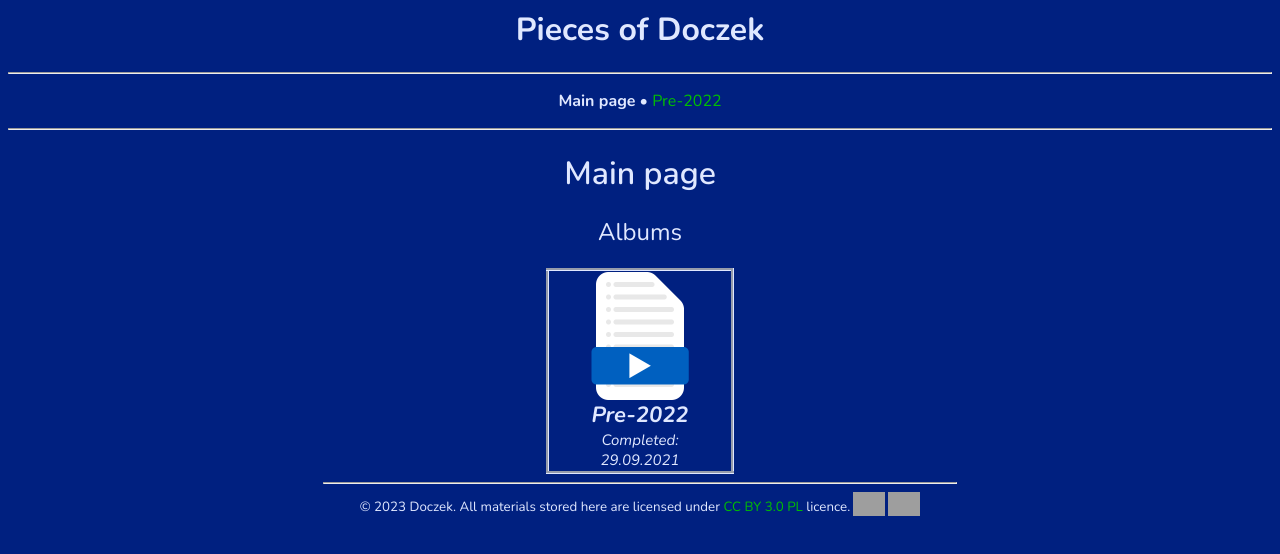
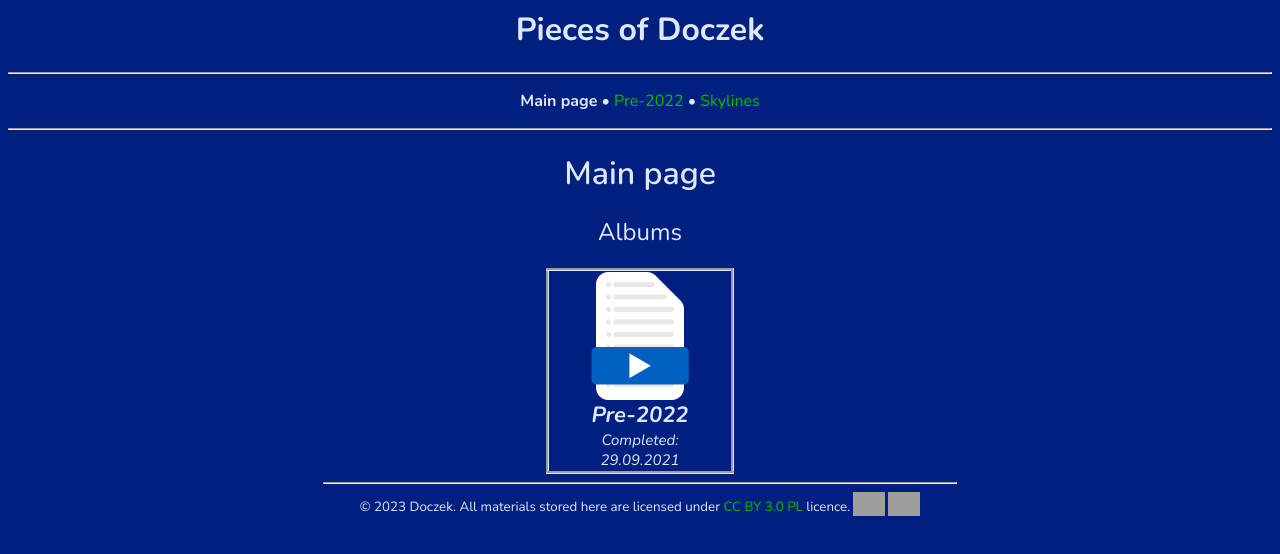
Before and after one commit to Doczek/Utworki, a plain HTML site: page index.htm in a window 1280 px wide. Drawn offline with nearby package versions, Linux system fonts and the light colour scheme; grey boxes are pictures that could not be loaded.

Commit message:
Update index.htm

```diff
--- a/index.htm
+++ b/index.htm
@@ -7,7 +7,7 @@
 </head>
 <body><center>
 	<h1 style="font-weight:700;">Pieces of Doczek</h1><hr>
-	<p><b>Main page</b> • <a href=".\Pre-2022">Pre-2022</a></p><hr>
+	<p><b>Main page</b> • <a href=".\Pre-2022">Pre-2022</a> • <a href=".\Skylines">Skylines</a></p><hr>
 	<h1 style="font-weight:600;">Main page</h2>
 	<h2 style="font-weight:500;">Albums</h2>
 	<table border=3px>
```
